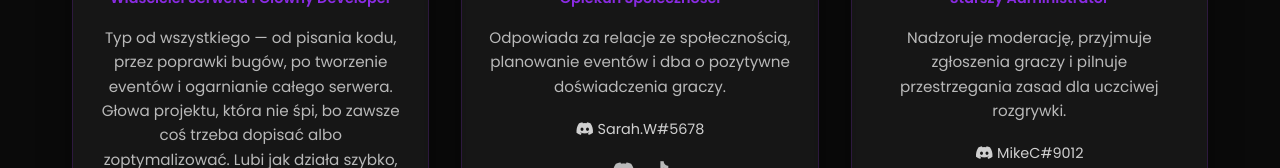
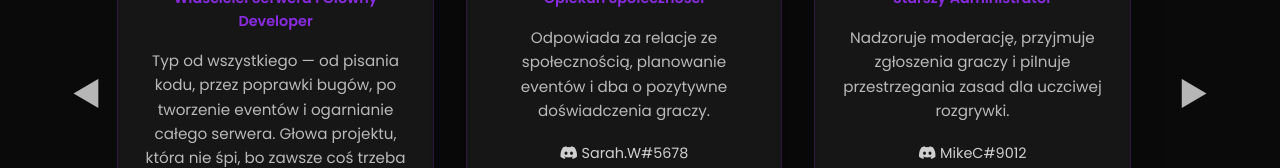
Before and after one commit to Rysiu201/website, a Vue app: page /staff in a window 1280 px wide. Shown: the part 1210-1378 px from the top of the page. Built offline with nearby package versions, Linux system fonts and the light colour scheme; no server answers; the HTML template or start-up script is replaced by a standard one.

Commit message:
Hide team slider scrollbar

```diff
--- a/src/views/Staff.vue
+++ b/src/views/Staff.vue
@@ -4,6 +4,18 @@ import backgroundImage from '../assets/background.jpg';
 import Footer from '../components/Footer.vue';
 import AOS from 'aos';
 import logoImage from '../assets/logo.jpg';
+
+const teamSlider = ref<HTMLElement | null>(null);
+
+const scrollSlider = (direction: number) => {
+  const slider = teamSlider.value;
+  if (!slider) return;
+  const card = slider.querySelector<HTMLElement>('.team-card');
+  if (!card) return;
+  const gap = parseInt(getComputedStyle(slider).gap) || 0;
+  const amount = card.offsetWidth + gap;
+  slider.scrollBy({ left: amount * direction, behavior: 'smooth' });
+};
 
 const backgroundImageUrl = ref(backgroundImage);
 
@@ -99,7 +111,9 @@ const teamMembers = ref([
         <h2 class="section-title" data-aos="fade-up">Nasz <span class="accent">Zespół Zarządzający</span></h2>
         <p class="section-subtitle" data-aos="fade-up" data-aos-delay="100">Poznaj osobowości zajmujące się serwerem</p>
 
-        <div class="team-grid">
+        <div class="team-slider-container">
+          <button class="slider-arrow left" @click="scrollSlider(-1)">◀</button>
+          <div class="team-grid" ref="teamSlider">
             <div
               v-for="(member, index) in teamMembers"
               :key="member.id"
@@ -132,6 +146,8 @@ const teamMembers = ref([
               </button>
             </div>
             </div>
+          </div>
+          <button class="slider-arrow right" @click="scrollSlider(1)">▶</button>
         </div>
       </div>
     </div>
@@ -377,12 +393,40 @@ const teamMembers = ref([
   padding: 8rem 0 6rem;
 }
 
-.team-grid {
-  display: grid;
-  grid-template-columns: repeat(3, 1fr);
-  gap: 2rem;
+.team-slider-container {
   max-width: 1200px;
   margin: 0 auto;
+  display: flex;
+  align-items: center;
+  gap: 1rem;
+  overflow-x: hidden;
+}
+
+.team-grid {
+  display: flex;
+  overflow-x: auto;
+  scroll-behavior: smooth;
+  gap: 2rem;
+  scrollbar-width: none;
+  -ms-overflow-style: none;
+}
+
+.team-grid::-webkit-scrollbar {
+  display: none;
+}
+
+.slider-arrow {
+  background: none;
+  border: none;
+  color: #fff;
+  font-size: 2rem;
+  cursor: pointer;
+  opacity: 0.7;
+  transition: opacity 0.3s;
+}
+
+.slider-arrow:hover {
+  opacity: 1;
 }
 
 /* Team Card */
@@ -394,7 +438,8 @@ const teamMembers = ref([
   box-shadow: 0 15px 35px rgba(0, 0, 0, 0.3);
   padding: 2rem 1.5rem;
   text-align: center;
-  transition: transform 0.3s ease, box-shadow 0.3s ease;
+  transition: transform 0.3s ease, box-shadow 0.3s ease, opacity 0.3s ease-in-out;
+  flex: 0 0 calc(33.333% - 2rem);
 }
 
 .team-card:hover {
@@ -699,14 +744,14 @@ const teamMembers = ref([
 }
 
 @media (max-width: 992px) {
-  .team-grid {
-    grid-template-columns: repeat(2, 1fr);
+  .team-card {
+    flex: 0 0 calc(50% - 2rem);
   }
 }
 
 @media (max-width: 768px) {
-  .team-grid {
-    grid-template-columns: 1fr;
+  .team-card {
+    flex: 0 0 100%;
     max-width: 450px;
   }
 
```
Lines whose indentation alone changed are shown as unchanged.
